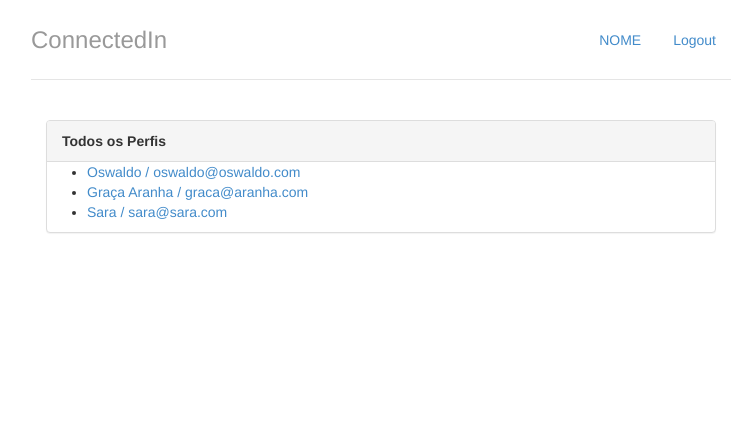
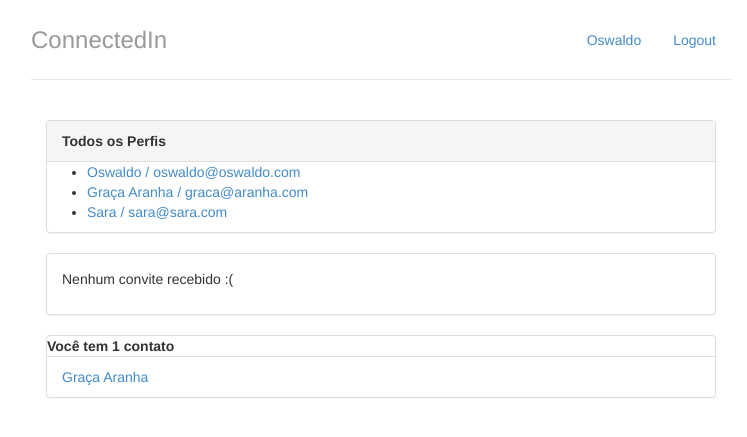
Before and after one commit to jtonynet/connectedin, a Django app: page / in a window 1280 px wide. Shown: the top 437 px of the page, without its empty margins (259-1006 px from the left). Run offline with Django 3.2, Linux system fonts and the light colour scheme; data comes from the database, SQL or seed files in the repository; both versions use the stored data as it was after the commit.

Commit message:
ending chapter 09

```diff
--- a/perfis/models.py
+++ b/perfis/models.py
@@ -5,6 +5,7 @@ class Perfil(models.Model):
     email = models.CharField(max_length=255, null=False)
     telefone = models.CharField(max_length=15, null=False)
     nome_empresa = models.CharField(max_length=255, null=False)
+    contatos = models.ManyToManyField('self')
 
     def convidar(self, perfil_convidado):
         Convite(solicitante=self, convidado=perfil_convidado).save()
@@ -12,3 +13,8 @@ class Perfil(models.Model):
 class Convite(models.Model):
     solicitante = models.ForeignKey(Perfil, related_name='convites_feitos')
     convidado = models.ForeignKey(Perfil, related_name='convites_recebidos')
+
+    def aceitar(self):
+        self.convidado.contatos.add(self.solicitante)
+        self.solicitante.contatos.add(self.convidado)
+        self.delete()
--- a/perfis/templates/base.html
+++ b/perfis/templates/base.html
@@ -13,7 +13,7 @@
     <div class="container">
         <div class="header">
             <ul class="nav nav-pills pull-right">
-                <li><a href="{% url 'index' %}">NOME</a></li>
+                <li><a href="{% url 'index' %}">{{perfil_logado.nome}}</a></li>
                 <li><a href="/logout/">Logout</a></li>
             </ul>
             <h3 class="text-muted">ConnectedIn</h3>
--- a/perfis/templates/index.html
+++ b/perfis/templates/index.html
@@ -17,5 +17,45 @@
         <p>Nenhum perfil encontrado</p>
         {% endif %}
     </div>
+
+    <div class="panel panel-default">
+        {% with total_de_convites=perfil_logado.convites_recebidos.count %}
+            {% if total_de_convites %}
+                <strong>Você tem {{ total_de_convites }} convite{{total_de_convites |pluralize}} aguardando aprovação</strong>
+                <ul class="list-group">
+                        {% for convite in perfil_logado.convites_recebidos.all %}
+                        <li class="list-group-item">
+                            {{ convite.solicitante.nome }}
+                            <a href='{% url 'aceitar' convite.id %}' class="pull-right">aceitar</a>
+                        </li>
+                        {% endfor %}
+                    </ul>
+            {% else %}
+                <div class="panel-body">
+                    <p>Nenhum convite recebido :(</p>
+                </div>
+            {% endif %}
+        {% endwith %}
+    </div>
+
+    <div class="panel panel-default">
+            {% with total_de_contatos=perfil_logado.contatos.count %}
+                {% if total_de_contatos %}
+                    <strong>Você tem {{ total_de_contatos }} contato{{total_de_contatos |pluralize}}</strong>
+                    <ul class="list-group">
+                            {% for contato in perfil_logado.contatos.all %}
+                            <li class="list-group-item">
+                                <a href="{% url 'exibir' contato.id %}">{{ contato.nome }}</a>
+                            </li>
+                            {% endfor %}
+                        </ul>
+                {% else %}
+                    <div class="panel-body">
+                        <p>Você não possui contatos no momento</p>
+                    </div>
+                {% endif %}
+            {% endwith %}
+        </div>
+
 </div>
 {% endblock %}
--- a/perfis/templates/perfil.html
+++ b/perfis/templates/perfil.html
@@ -8,7 +8,11 @@
             <abbr title="Telefone">Tel:</abbr>{{ perfil.telefone }}<br>
             <a href="mailto:{{ perfil.email}}">{{ perfil.email }}</a>
         </address>
+        {% if ja_eh_contato %}
+        <div class="well well-sm">Vocês estão conectados!</div>
+        {% else %}
         <a href="{% url 'convidar' perfil.id%}">convidar</a>
+        {% endif %}
     </div>
 </div>
 {% endblock %}
--- a/perfis/urls.py
+++ b/perfis/urls.py
@@ -6,4 +6,5 @@ urlpatterns = patterns('',
     url(r'^$', views.index, name='index'),
     url(r'^perfis/(?P<perfil_id>\d+)$', views.exibir, name='exibir'),
     url(r'^perfis/(?P<perfil_id>\d+)/convidar$', views.convidar, name='convidar'),
+    url(r'^convite/(?P<convite_id>\d+)/aceitar$', views.aceitar, name='aceitar')
 )
--- a/perfis/views.py
+++ b/perfis/views.py
@@ -1,12 +1,14 @@
 from django.shortcuts import render, redirect
-from perfis.models import Perfil
+from perfis.models import Perfil, Convite
 
 def index(request):
-    return render(request, 'index.html', {'perfis' : Perfil.objects.all()})
+    return render(request, 'index.html', {'perfis' : Perfil.objects.all(), 'perfil_logado': get_perfil_logado(request)})
 
 def exibir(request, perfil_id):
     perfil = Perfil.objects.get(id=perfil_id)
-    return render(request, 'perfil.html', {'perfil':perfil})
+    perfil_logado = get_perfil_logado(request)
+    ja_eh_contato = perfil in perfil_logado.contatos.all()
+    return render(request, 'perfil.html', {'perfil':perfil, 'ja_eh_contato': ja_eh_contato})
 
 def convidar(request, perfil_id):
     perfil_a_convidar = Perfil.objects.get(id=perfil_id)
@@ -14,5 +16,10 @@ def convidar(request, perfil_id):
     perfil_logado.convidar(perfil_a_convidar)
     return redirect('index')
 
+def aceitar(request, convite_id):
+    convite = Convite.objects.get(id=convite_id)
+    convite.aceitar()
+    return redirect('index')
+
 def get_perfil_logado(request):
     return Perfil.objects.get(id=1)
```
Also changed, not shown: db.sqlite3, perfis/migrations/0003_perfil_contatos.py (added), 4 other files.
